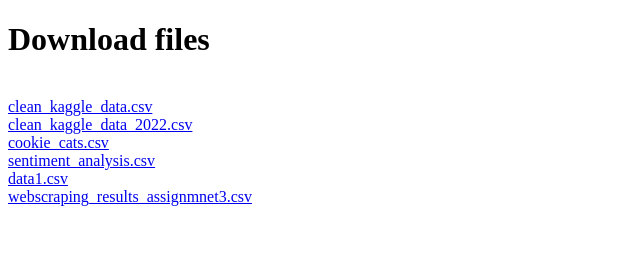
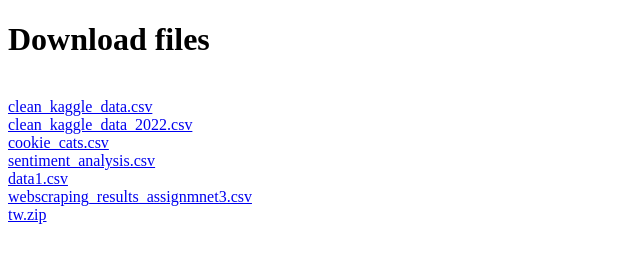
Before and after one commit to arkalim/file-hosting, a plain HTML site: page index.html in a window 1280 px wide. Shown: the full height of the page, 0-640 px from the left. Drawn offline with Linux system fonts and the light colour scheme.

Commit message:
added file

```diff
--- a/index.html
+++ b/index.html
@@ -20,5 +20,7 @@
   <a href="/assets/data1.csv" download="data1.csv">data1.csv</a>
   <br>
   <a href="/assets/webscraping_results_assignmnet3.csv" download="webscraping_results_assignmnet3.csv">webscraping_results_assignmnet3.csv</a>
+  <br>
+  <a href="/assets/tw.zip" download="tw.zip">tw.zip</a>
 </body>
 </html>
```
Also changed, not shown: 1 other file.
